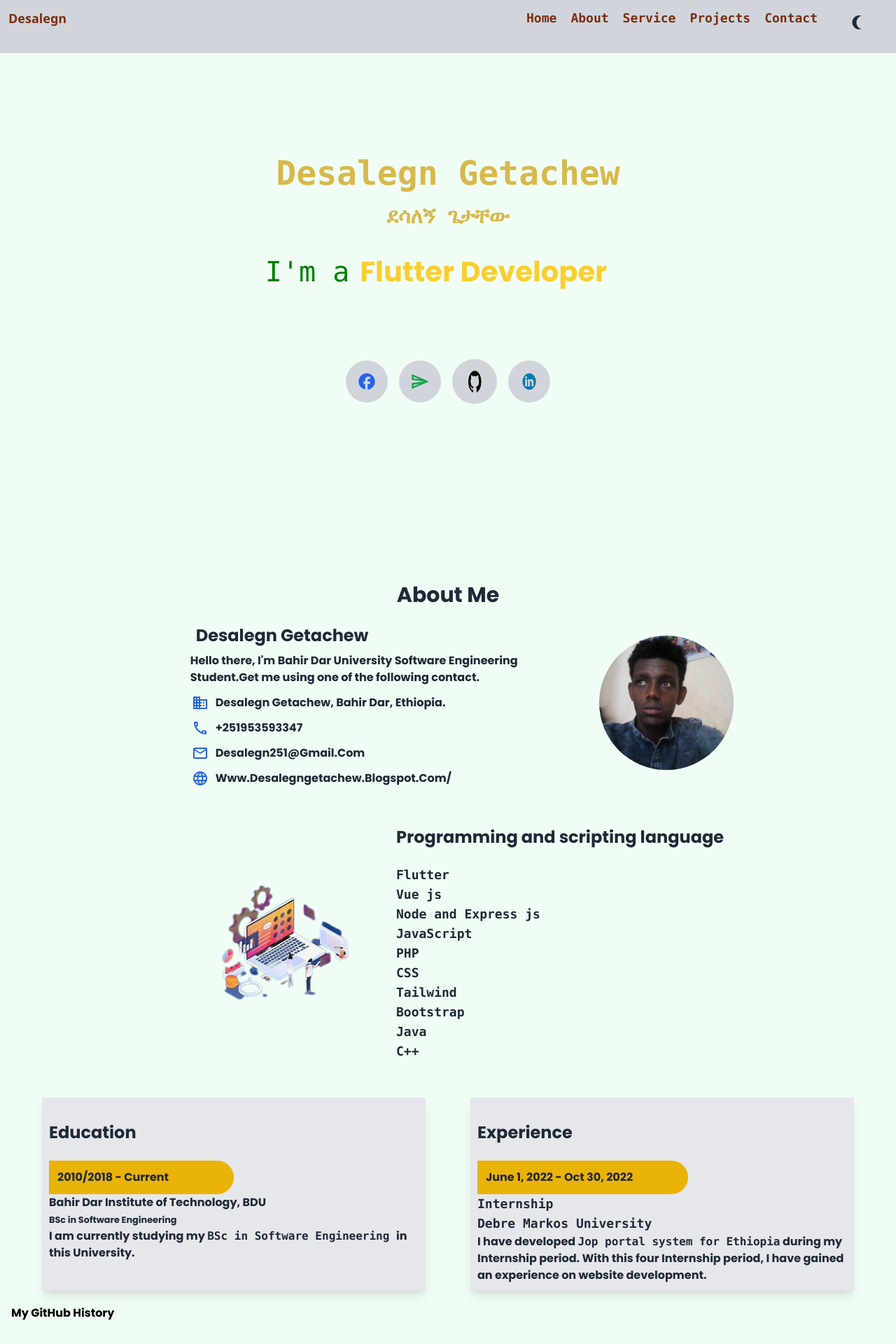
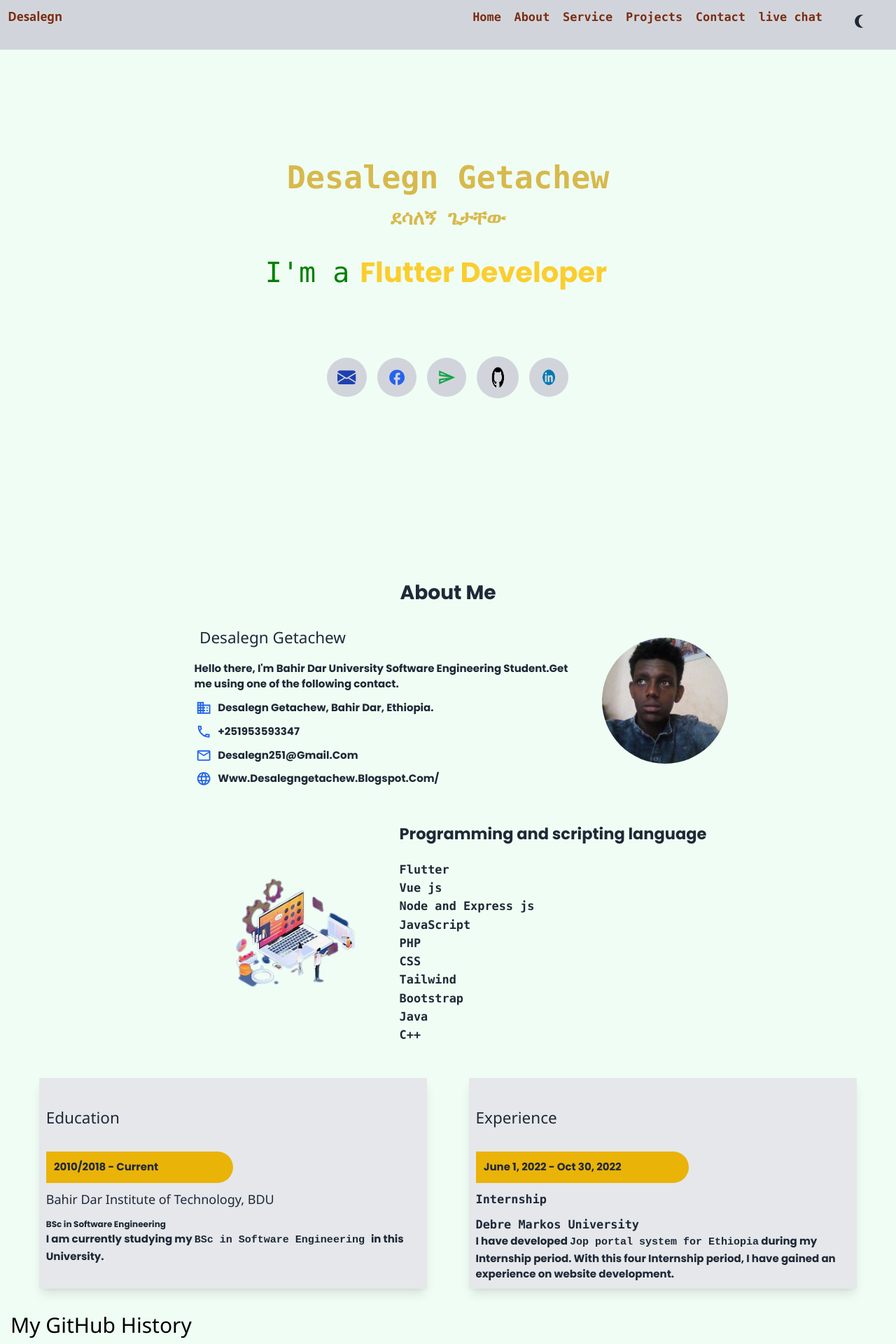
Before and after one commit to Desalegngetachew/portfolio, a Vue app: page / in a window 1280 px wide. Shown: the top 1920 px of the page at 70% size. Built offline with nearby package versions, Linux system fonts and the light colour scheme.

Commit message:
animation

```diff
--- a/index.html
+++ b/index.html
@@ -12,7 +12,12 @@
     <script src="//cdn.jsdelivr.net/npm/sweetalert2@10"></script>
 
     <!-- Start of HubSpot Embed Code -->
-    <script type="text/javascript" id="hs-script-loader" async defer src="//js-na1.hs-scripts.com/24331439.js"></script>
+    <!-- <script type="text/javascript" id="hs-script-loader" async defer src="//js-na1.hs-scripts.com/24331439.js"></script> -->
   <!-- End of HubSpot Embed Code -->
+
+  <!-- Start of HubSpot Embed Code -->
+<script type="text/javascript" id="hs-script-loader" async defer src="//js.hs-scripts.com/24331439.js"></script>
+<!-- End of HubSpot Embed Code -->
+<link rel="stylesheet" href="https://www.w3schools.com/w3css/4/w3.css">
   </body>
 </html>
--- a/src/App.vue
+++ b/src/App.vue
@@ -29,11 +29,12 @@ const hiddenToggle = ref(false)
         <a href="#project" class="hover:text-green-700 hover:border-b-2">Projects</a>
         <!-- <RouterLink to="/contact" class="hover:text-green-700 hover:border-b-2">Contact</RouterLink> -->
         <a href="#contact" class="hover:text-green-700 hover:border-b-2">Contact</a>
+        <a href="https://app.hubspot.com/live-messages/24331439/inbox/4222707087#live-chat" class="hover:text-green-700 hover:border-b-2">live chat</a>
         <button @click="toggleDark()" class="rounded-lg py-2 text-gray-800 dark:text-white text-bold text-lg px-6">
-         <span v-show="isDark">
+         <span v-show="isDark" title="Bright the page">
           <svg class="fill-current h-6 w-auto hover:scale-x-110 hover:border-b-2 hover:border-l-2" focusable="false" aria-hidden="true" viewBox="0 0 24 24" data-testid="LightModeOutlinedIcon" tabindex="-1" title="LightModeOutlined"><path d="M12 9c1.65 0 3 1.35 3 3s-1.35 3-3 3-3-1.35-3-3 1.35-3 3-3m0-2c-2.76 0-5 2.24-5 5s2.24 5 5 5 5-2.24 5-5-2.24-5-5-5zM2 13h2c.55 0 1-.45 1-1s-.45-1-1-1H2c-.55 0-1 .45-1 1s.45 1 1 1zm18 0h2c.55 0 1-.45 1-1s-.45-1-1-1h-2c-.55 0-1 .45-1 1s.45 1 1 1zM11 2v2c0 .55.45 1 1 1s1-.45 1-1V2c0-.55-.45-1-1-1s-1 .45-1 1zm0 18v2c0 .55.45 1 1 1s1-.45 1-1v-2c0-.55-.45-1-1-1s-1 .45-1 1zM5.99 4.58c-.39-.39-1.03-.39-1.41 0-.39.39-.39 1.03 0 1.41l1.06 1.06c.39.39 1.03.39 1.41 0s.39-1.03 0-1.41L5.99 4.58zm12.37 12.37c-.39-.39-1.03-.39-1.41 0-.39.39-.39 1.03 0 1.41l1.06 1.06c.39.39 1.03.39 1.41 0 .39-.39.39-1.03 0-1.41l-1.06-1.06zm1.06-10.96c.39-.39.39-1.03 0-1.41-.39-.39-1.03-.39-1.41 0l-1.06 1.06c-.39.39-.39 1.03 0 1.41s1.03.39 1.41 0l1.06-1.06zM7.05 18.36c.39-.39.39-1.03 0-1.41-.39-.39-1.03-.39-1.41 0l-1.06 1.06c-.39.39-.39 1.03 0 1.41s1.03.39 1.41 0l1.06-1.06z"></path></svg>
          </span>
-         <span v-show="!isDark">
+         <span v-show="!isDark" title="Dark page">
           <svg class="fill-current h-6 w-auto hover:scale-x-110 hover:border-b-2 hover:border-l-2" focusable="false" aria-hidden="true" viewBox="0 0 24 24" data-testid="NightlightRoundOutlinedIcon" tabindex="-1" title="NightlightRoundOutlined"><path d="M15.5 22c1.05 0 2.05-.16 3-.46-4.06-1.27-7-5.06-7-9.54s2.94-8.27 7-9.54c-.95-.3-1.95-.46-3-.46-5.52 0-10 4.48-10 10s4.48 10 10 10z"></path></svg>
          </span>
         </button>
--- a/src/components/about.vue
+++ b/src/components/about.vue
@@ -2,7 +2,7 @@
     <div class="w-full h-full bg-green-50 dark:bg-gray-800">
 <div class="flex gap-2 items-center justify-center flex-wrap">
 <!-- <div class=" "> -->
-    <div v-motion-slide-visible-left class="contact text-gray-800 dark:text-white block justify-center items-center ml-10 flex-wrap md:w-[43%] sm:h-full">
+    <div class="contact text-gray-800 dark:text-white block justify-center items-center ml-10 flex-wrap md:w-[43%] sm:h-full">
         <h1 class="text-2xl p-2">{{about_name}}</h1>
         <p>{{paragraph}}</p>
         <div class="flex gap-2 mt-3">
@@ -83,7 +83,7 @@
 
 <div class=" pt-5">
     <div class="grid sm:grid-cols-1 md:grid-cols-2 sm:gap-5 md:gap-16 text-gray-800 dark:text-white justify-center sm:px-3 md:px-11">
-      <div class="border-2  bg-gray-200 dark:bg-gray-800 shadow-lg p-2 dark:border" id="education">
+      <div class="education border-2  bg-gray-200 dark:bg-gray-800 shadow-lg p-2 dark:border" id="education">
         <h2 class="text-2xl py-6 text-gray-800 dark:text-white">Education</h2>
         <ul class="">
 
@@ -100,7 +100,7 @@
 
         </ul>
       </div>
-      <div class="border-2 bg-gray-200 dark:bg-gray-800 shadow-lg p-2 dark:border" data-wow-delay="200ms" id="experience">
+      <div class="experience border-2 bg-gray-200 dark:bg-gray-800 shadow-lg p-2 dark:border" data-wow-delay="200ms" id="experience">
         <h2 class="text-2xl py-6 text-gray-800 dark:text-white">Experience</h2>
         <ul class="">
           <li>
@@ -116,7 +116,7 @@
       </div>
     </div>
   </div>
-  <div class="container pt-5">
+  <div class="github container pt-5">
     <div class="row">
       <div class="col-md-6 wow fadeInRight" data-wow-delay="200ms">
         <h2 class="fw-normal"> My GitHub History</h2>
@@ -135,6 +135,23 @@
 </script>
 
 <style scoped>
+@keyframes fadeInLeft {
+  from{
+transform: translateX(-300px);
+  }
+  to{
+transform:translateX(0);
+  }
+}
+@keyframes fadeInRight {
+  from{
+transform: translateX(300px);
+  }
+  to{
+transform:translateX(0);
+  }
+}
+
 @media (max-width:600px) {
    .contact {
     width: 100%;
@@ -143,4 +160,14 @@
     }
 
   }
+  .contact{
+    animation:fadeInLeft 1s ease-in both normal;
+  }
+  .education{
+    animation:fadeInLeft 1s ease-in;
+  }
+  .experience{
+    animation:fadeInRight 1s ease-in;
+  }
+
 </style>
--- a/src/views/home.vue
+++ b/src/views/home.vue
@@ -26,7 +26,16 @@
           <h1 class="typing"></h1>
         </vue-typed-js> -->
         <div class="flex gap-4 pt-10 mt-10 items-center justify-center">
-          <a href="https://www.facebook.com/desetyibyit.sol">
+          <a href="mailto:desalegn251@gmail.com" target="_blank" title="get in touch with Email">
+          <div class="p-4 bg-gray-300 hover:scale-110 hover:bg-green-400 rounded-full">
+            <svg xmlns="http://www.w3.org/2000/svg" width="16" height="16" fill="currentColor" class="h-7 w-7 fill-current hover:scale-110 text-blue-800"
+            viewBox="0 0 16 16">
+            <path
+              d="M.05 3.555A2 2 0 0 1 2 2h12a2 2 0 0 1 1.95 1.555L8 8.414.05 3.555ZM0 4.697v7.104l5.803-3.558L0 4.697ZM6.761 8.83l-6.57 4.027A2 2 0 0 0 2 14h12a2 2 0 0 0 1.808-1.144l-6.57-4.027L8 9.586l-1.239-.757Zm3.436-.586L16 11.801V4.697l-5.803 3.546Z" />
+          </svg>
+          </div>
+        </a>
+          <a href="https://www.facebook.com/desetyibyit.sol" title="follow in Facebook">
           <div class="p-4 bg-gray-300 hover:scale-110 hover:bg-green-400 rounded-full">
             <svg
               class="h-7 w-7 hover:scale-110 fill-current text-blue-600"
@@ -43,7 +52,7 @@
             </svg>
           </div>
         </a>
-        <a href="https://t.me/deseget">
+        <a href="https://t.me/deseget" title="contact in Telegram">
           <div class="p-4 hover:scale-110 hover:bg-green-400 bg-gray-300 rounded-full">
             <svg
               class="h-7 w-7 fill-current hover:scale-110 text-green-600"
@@ -60,12 +69,12 @@
             </svg>
           </div>
         </a>
-        <a href="https://github.com/Desalegngetachew">
+        <a href="https://github.com/Desalegngetachew" title="see in github">
           <div class="p-4 hover:scale-110 hover:bg-green-400 cursor-pointer bg-gray-300 rounded-full">
 <img src="../assets/github.png" alt="github logo" class="h-8 w-8" srcset="">
           </div>
         </a>
-      <a href="https://linkedin.com/in/desalegn-getachew-23b213234">
+      <a href="https://linkedin.com/in/desalegn-getachew-23b213234" title="get in LinkedIn">
           <div class="p-4 hover:scale-110 hover:bg-green-400 cursor-pointer bg-gray-300 rounded-full">
             <img src="../assets/linkedin.png" alt="linked logo" class="h-7 w-7" srcset="">
           </div>
```
